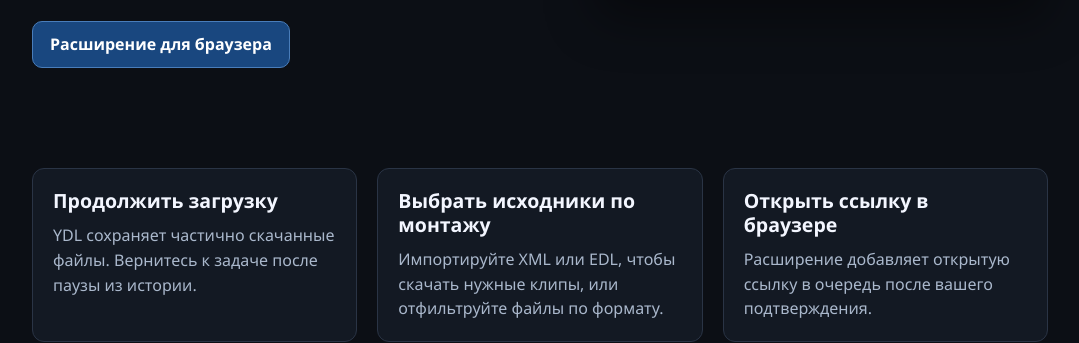
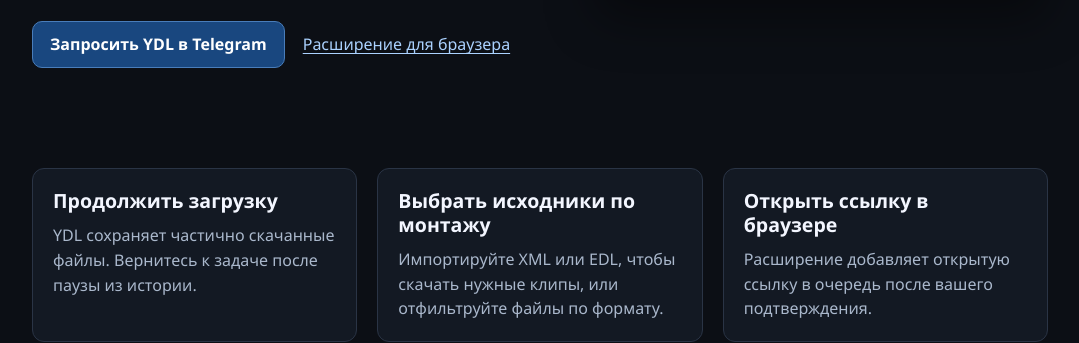
Before and after one commit to collBlock/collblock-ydl-site, a plain HTML site: page index.html in a window 1280 px wide. Shown: the part 497-840 px from the top of the page, without its empty margins (100-1179 px from the left). Drawn offline with Linux system fonts and the light colour scheme.

Commit message:
Add Telegram button to request YDL

```diff
--- a/index.html
+++ b/index.html
@@ -16,7 +16,10 @@
             <p class="version">Windows · 3.0 Beta</p>
             <h1>Скачивайте исходники прямо в проект</h1>
             <p>Вставьте ссылку на Яндекс Диск или Google Диск, выберите папку и скачайте файлы по отдельности с сохранением структуры.</p>
-            <a class="button" href="extension.html">Расширение для браузера</a>
+            <div class="hero-actions">
+                <a class="button" href="https://t.me/collblock">Запросить YDL в Telegram</a>
+                <a href="extension.html">Расширение для браузера</a>
+            </div>
         </div>
         <div class="preview" role="img" aria-label="Пример очереди YDL с двумя ссылками и папкой назначения">
             <div class="preview-bar"><i></i><i></i><i></i><strong>collblock YDL</strong></div>
--- a/style.css
+++ b/style.css
@@ -22,7 +22,8 @@ h1 { font-size: clamp(2.25rem, 4.8vw, 4.2rem); margin: .12em 0 .35em; line-heigh
 h2 { font-size: 1.22rem; line-height: 1.2; margin: 0 0 .55em; }
 p, li { color: var(--dim); }
 p { margin: 0 0 1em; }
-.button { display: inline-block; padding: 10px 17px; margin-top: 8px; border: 1px solid #497dba; border-radius: 10px; background: #19477f; color: white; text-decoration: none; font-weight: 650; }
+.hero-actions { display: flex; align-items: center; flex-wrap: wrap; gap: 12px 18px; margin-top: 24px; }
+.button { display: inline-block; padding: 10px 17px; border: 1px solid #497dba; border-radius: 10px; background: #19477f; color: white; text-decoration: none; font-weight: 650; }
 .preview { background: #10151e; border: 1px solid #364357; border-radius: 16px; overflow: hidden; box-shadow: 0 24px 50px #0006; }
 .preview-bar { display: flex; align-items: center; gap: 7px; padding: 14px; border-bottom: 1px solid var(--line); }
 .preview-bar i { width: 9px; height: 9px; border-radius: 50%; background: #ff625a; }
```
